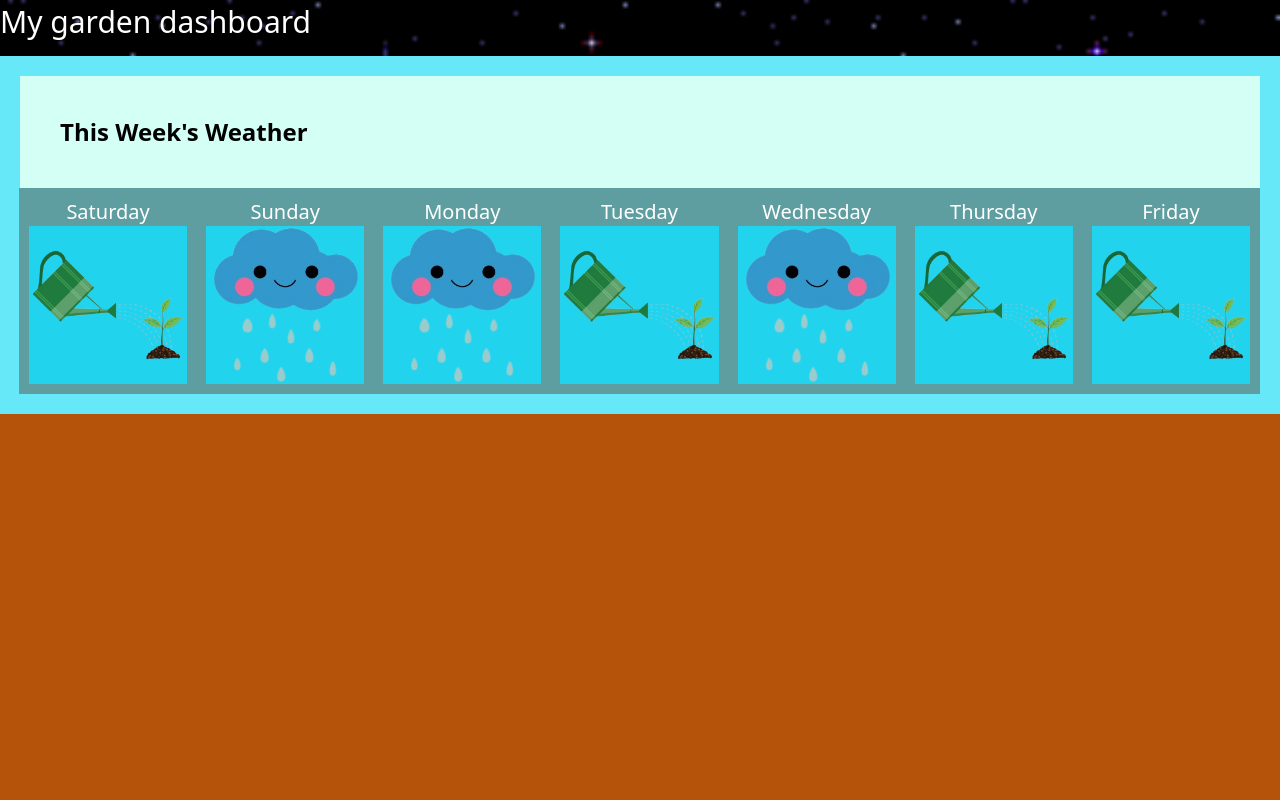
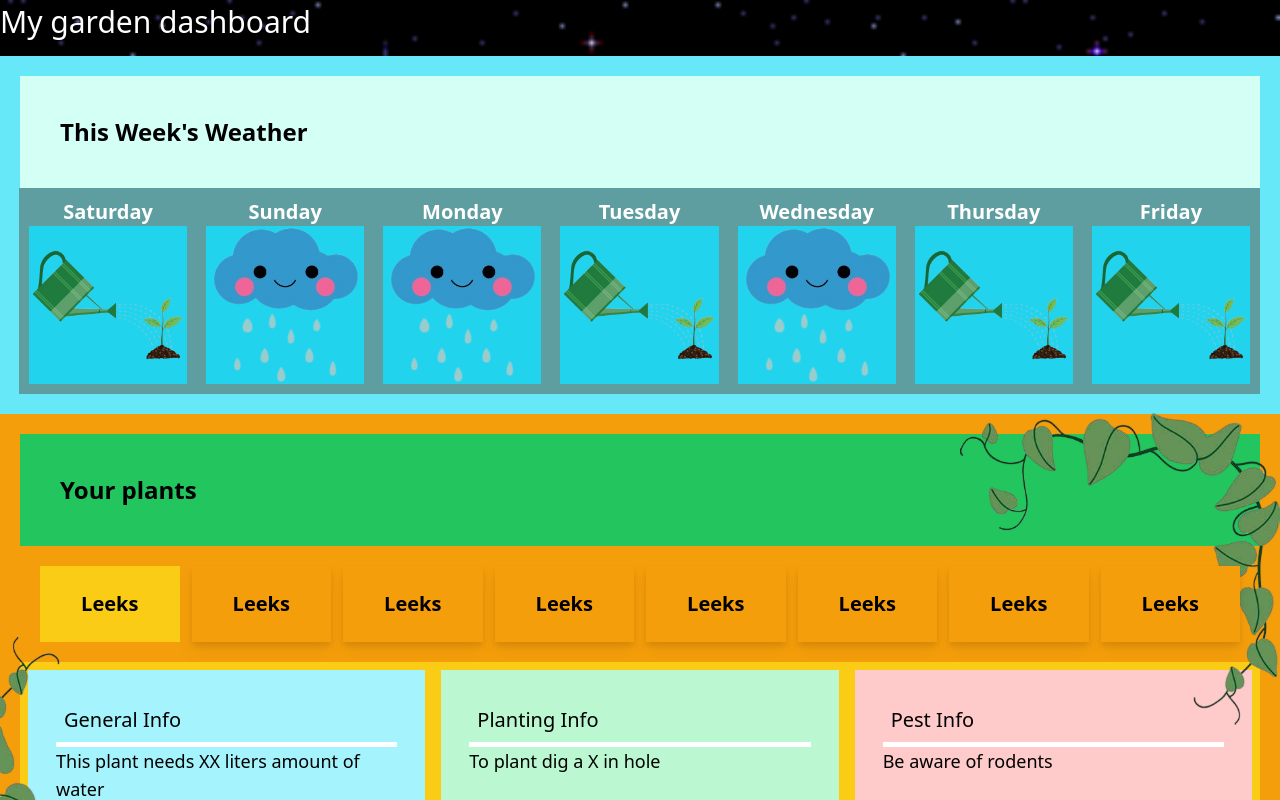
Before and after one commit to Ajknight121/Sparkhacks-Domination-Squad, a React (Vite) app in the folder my-first-garden/: page / in a window 1280 px wide. Shown: the top 800 px of the page. Built offline with nearby package versions, Linux system fonts and the light colour scheme.

Commit message:
Templated plant detail section

```diff
--- a/my-first-garden/src/App.jsx
+++ b/my-first-garden/src/App.jsx
@@ -2,11 +2,22 @@ import { useState } from "react";
 import spaceBackground from "./images/space-background.gif";
 import rainImg from "./images/rainhappy-blue.png";
 import wateringCanImg from "./images/clip-art-watering-can.png";
+import cornerVine from "./images/vines-corner.png"
 import WeatherDay from "./components/weatherDay";
 import "./App.css";
+import PlantOption from "./components/PlantOption";
 
 function App() {
   const [rain, setRain] = useState(true);
+  const [selected, setSelected] = useState(false)
+
+  const [selectedOption, setSelectedOption] = useState(null);
+
+  // Function to handle selection
+  const handleSelect = (index) => {
+    setSelectedOption(index);
+  };
+
   return (
     <>
       {/* <div className='container w-full h-screen relative'>
@@ -37,6 +48,50 @@ function App() {
 
           </div>
         </div>
+        <div className="my-plants bg-amber-500 h-2/3 relative">
+          <img src={cornerVine} className="absolute bottom-0 left-[-27px] overflow-hidden pointer-events-none" width={"25%"}/>
+          <img src={cornerVine} className="absolute top-0 right-0 transform rotate-180 pointer-events-none" width={"25%"}/>
+
+          <div className="weather p-5">
+          <h2 className="text-2xl font-bold p-10 bg-green-500">
+            Your plants
+          </h2>
+          <div className="plants flex flex-row gap-3 overflow-x-scroll p-5">
+            <PlantOption plantName={"Leeks"} selected={true}/>
+            <PlantOption plantName={"Leeks"} selected={false}/>
+            <PlantOption plantName={"Leeks"} selected={false}/>
+            <PlantOption plantName={"Leeks"} selected={false}/>
+            <PlantOption plantName={"Leeks"} selected={false}/>
+            <PlantOption plantName={"Leeks"} selected={false}/>
+            <PlantOption plantName={"Leeks"} selected={false}/>
+            <PlantOption plantName={"Leeks"} selected={false}/>
+          </div>
+          <div className="plant-detail bg-yellow-400 grid grid-flow-row grid-cols-3">
+            <div className="general p-7 m-2 bg-cyan-200">
+              <h2 className="p-2 text-xl">General Info</h2>
+              <hr/>
+              <div className="general-content text-lg">
+                This plant needs XX liters amount of water
+              </div>
+            </div>
+            <div className="general p-7 m-2 bg-green-200">
+              <h2 className="p-2 text-xl">Planting Info</h2>
+              <hr/>
+              <div className="planting-content text-lg">
+                To plant dig a X in hole
+              </div>
+            </div>
+            <div className="general p-7 m-2 bg-red-200">
+              <h2 className="p-2 text-xl">Pest Info</h2>
+              <hr/>
+              <div className="pest-content text-lg">
+                Be aware of rodents
+              </div>
+            </div>
+          </div>
+        </div>
+
+        </div>
       </div>
     </>
   );
--- /dev/null
+++ b/my-first-garden/src/components/PlantOption.jsx
@@ -0,0 +1,9 @@
+
+export default function PlantOption({index,plantName, selected}) {
+
+    return (
+        <div className={`p-6 text-xl w-40 text-center font-bold ${selected ? "bg-yellow-400" : "bg-amber-500 drop-shadow-lg hover:bg-amber-400"}`}>
+            <h3>{plantName}</h3>
+        </div>
+    )
+}
--- a/my-first-garden/src/components/weatherDay.jsx
+++ b/my-first-garden/src/components/weatherDay.jsx
@@ -5,7 +5,7 @@ import wateringCanImg from "../images/clip-art-watering-can.png";
 export default function WeatherDay({day,rain}) {
   return (
     <div className="weather-day">
-      <div className="text-center text-xl text-white">{day}</div>
+      <div className="text-center font-semibold text-xl text-white">{day}</div>
       <div className="bg-cyan-400">
       <img src={rain ? rainImg : wateringCanImg} width={"280px"} height={"280px"} />
 
--- a/my-first-garden/src/index.css
+++ b/my-first-garden/src/index.css
@@ -1,7 +1,8 @@
 
 
 html {
-  height: 100%;
+  height: 125%;
+  background-color: rgb(180 83 9);
 }
 
 body {
@@ -15,6 +16,12 @@ body {
 
 .container {
   height: 100%;
+}
+
+hr {
+  height:  5px; /* Increase the thickness as needed */
+  background-color: #ffffff; /* Set the color of the line */
+  border: none; /* Remove the default border */
 }
 
 /* :root {
```
Also changed, not shown: my-first-garden/src/images/vines-corner.png (added).
